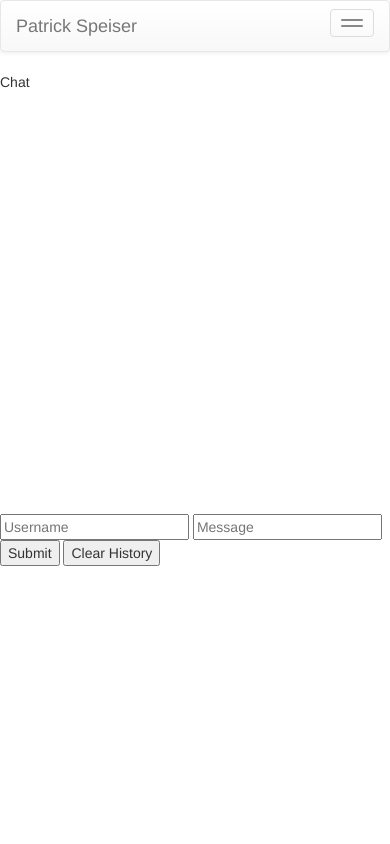
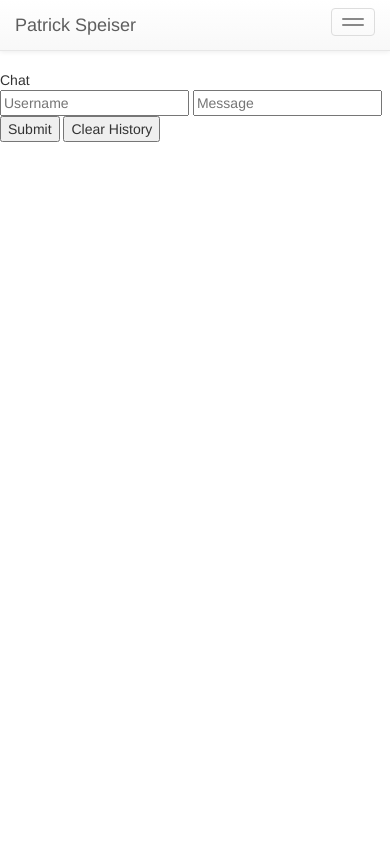
Before and after one commit to PSpeiser/patrickspeiser_at_old, a Django app: page /chat/ in a window 390 px wide. Run offline with Django 3.2, Linux system fonts and the light colour scheme; data that the repository does not hold is empty; parts of the project's set-up code (start-up, migrations or seed data) failed here and were passed over; some libraries are stand-ins or nearby versions.

Commit message:
Mobile improvements

```diff
--- a/templates/booksearcher/home.html
+++ b/templates/booksearcher/home.html
@@ -1,6 +1,7 @@
 <!DOCTYPE html>
 <html>
 <head>
+    <meta name="viewport" content="width=device-width, user-scalable=no">
     <title>Books</title>
     {% include 'header.html' %}
     <style>
--- a/templates/booksearcher/shelf.html
+++ b/templates/booksearcher/shelf.html
@@ -1,6 +1,7 @@
 <!DOCTYPE html>
 <html>
 <head>
+    <meta name="viewport" content="width=device-width, user-scalable=no">
     <title>{{ shelf }}</title>
     {% include 'header.html' %}
     <script src="http://ajax.aspnetcdn.com/ajax/jquery.dataTables/1.9.4/jquery.dataTables.min.js"></script>
--- a/templates/chat/home.html
+++ b/templates/chat/home.html
@@ -1,6 +1,7 @@
 <!DOCTYPE html>
 <html>
 <head>
+    <meta name="viewport" content="width=device-width, user-scalable=no">
     <title>Chat</title>
     {% include 'header.html' %}
     <style>
@@ -9,9 +10,9 @@
         }
 
         #chatwindow {
+            max-height:75%;
             overflow: scroll;
-            height: 50%;
-            width: 75%;
+            width: 100%;
         }
     </style>
 </head>
--- a/templates/header.html
+++ b/templates/header.html
@@ -10,7 +10,11 @@
 <!-- Optional theme -->
 <link rel="stylesheet" href="//netdna.bootstrapcdn.com/bootstrap/3.1.1/css/bootstrap-theme.min.css">
 
-<nav class="navbar navbar-default" role="navigation">
+<style>
+    body { padding-top: 70px; }
+</style>
+
+<nav class="navbar navbar-default navbar-fixed-top" role="navigation">
     <div class="container-fluid">
         <!-- Brand and toggle get grouped for better mobile display -->
         <div class="navbar-header">
--- a/templates/homepage/certificates.html
+++ b/templates/homepage/certificates.html
@@ -1,7 +1,7 @@
 <!DOCTYPE html>
-<meta name="viewport" content="width=device-width, user-scalable=no">
 <html>
 <head>
+    <meta name="viewport" content="width=device-width, user-scalable=no">
     <title></title>
     {% include 'header.html' %}
     <style>
--- a/templates/tweetrss/tweetrss.html
+++ b/templates/tweetrss/tweetrss.html
@@ -1,6 +1,7 @@
 <!DOCTYPE html>
 <html>
 <head>
+    <meta name="viewport" content="width=device-width, user-scalable=no">
     <title>TweetRSS</title>
     {% include 'header.html' %}
     <style>
```
Also changed, not shown: templates/blog/home.html (+10 -8 lines), templates/games.html (+8 -3 lines).
